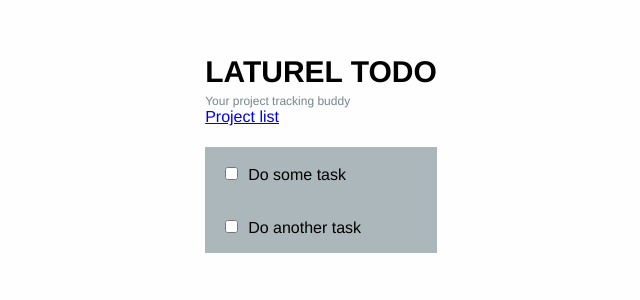
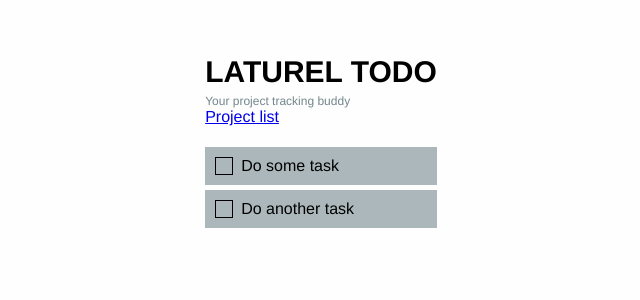
Before and after one commit to Zigelzi/laturel-todo-spa, a Vue app: page /project/1 in a window 1280 px wide. Shown: the top 300 px of the page, without its empty margins (319-959 px from the left). Built offline with nearby package versions, Linux system fonts and the light colour scheme; no server answers.

Commit message:
Add checkbox styling

```diff
--- a/src/assets/scss/base/_variables.scss
+++ b/src/assets/scss/base/_variables.scss
@@ -68,5 +68,8 @@ $gray-100: #E3E7E8;
 
 // Component colors
 $primary-action: $gray-500;
+$danger: $gray-500;
 
-$danger: $gray-500;
+// Paddings and margins
+$checkbox-size: 16px;
+$label-padding-left: 10px;
--- a/src/assets/scss/components/_inputs.scss
+++ b/src/assets/scss/components/_inputs.scss
@@ -25,13 +25,57 @@
 .task-container {
     padding: 10px 10px;
     background-color: $gray-300;
+    margin-bottom: 5px;
 }
 
-.task-name {
+.task-label {
     display: inline-block;
-    margin: 0 0 0 10px;
+    position: relative;
+    padding-left: $checkbox-size + $label-padding-left;
+
+    &::before {
+        // Checkbox outer border
+        height: $checkbox-size;
+        width: $checkbox-size;
+        border: 1px solid;
+        top: 0px;
+        left: 0;
+    }
+    &::after {
+        height: 6px;
+        width: 9px;
+        left: 4px;
+        top: 3px;
+
+        border-left: 2px solid;
+        border-bottom: 2px solid;
+
+        transform: rotate(-45deg);
+    }
+
+    &::before,
+    &::after {
+        // Positioning the checkbox
+        // Checkbox tick mark
+        content: "";
+        display: inline-block;
+        position: absolute;
+    }
 }
 
 .task-input {
-    margin: 10px;
+    opacity: 0;
+    position: absolute;
+
+    // Toggling the checkbox visibility when it's checked
+    +.task-label::after {
+        content: none;
+    }
+    &:checked + .task-label::after {
+        content: "";
+    }
+
+    &:focus + .task-label::before {
+        outline: solid 1px rgb(59, 153, 252);
+    }
 }
```
